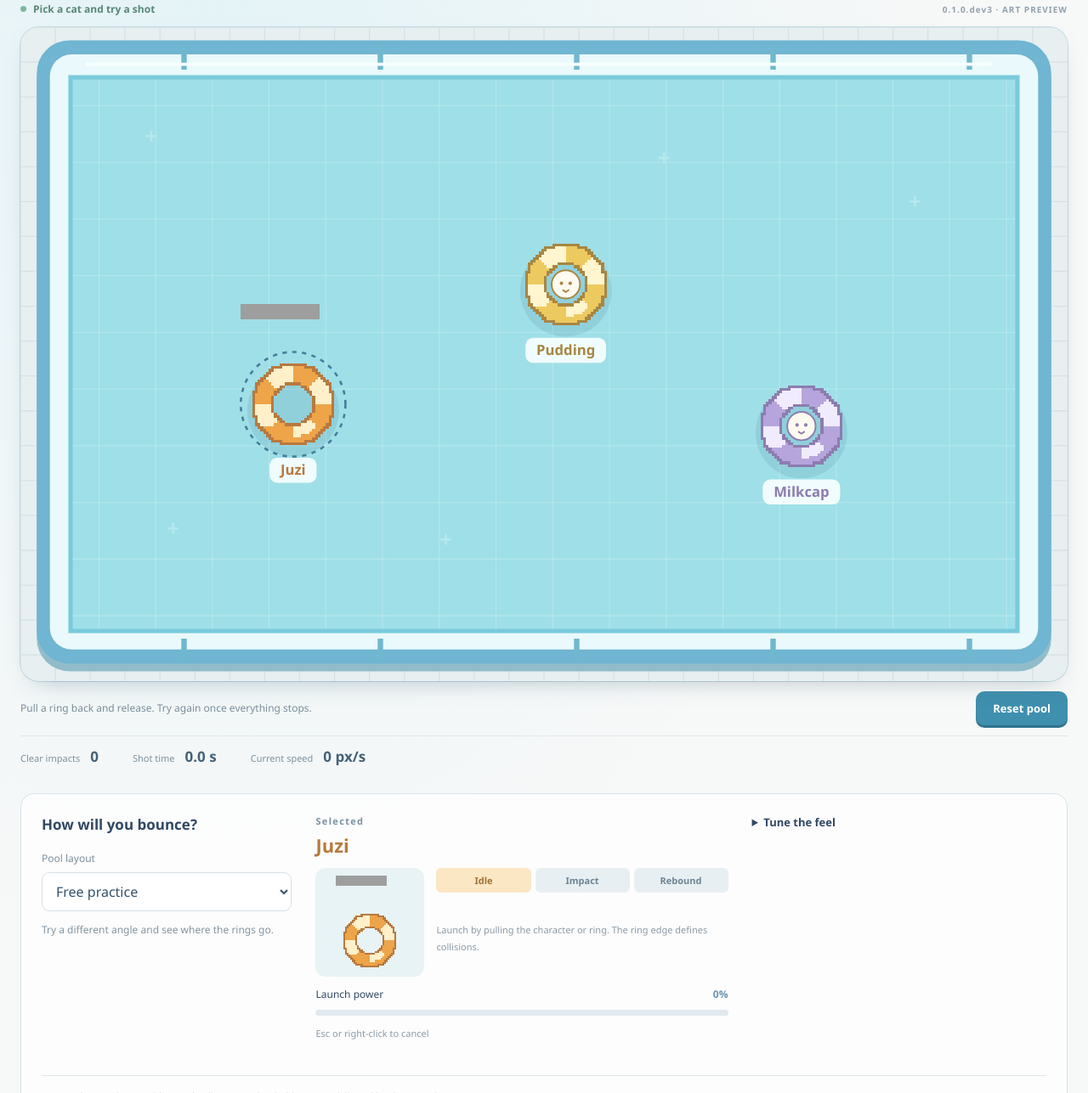
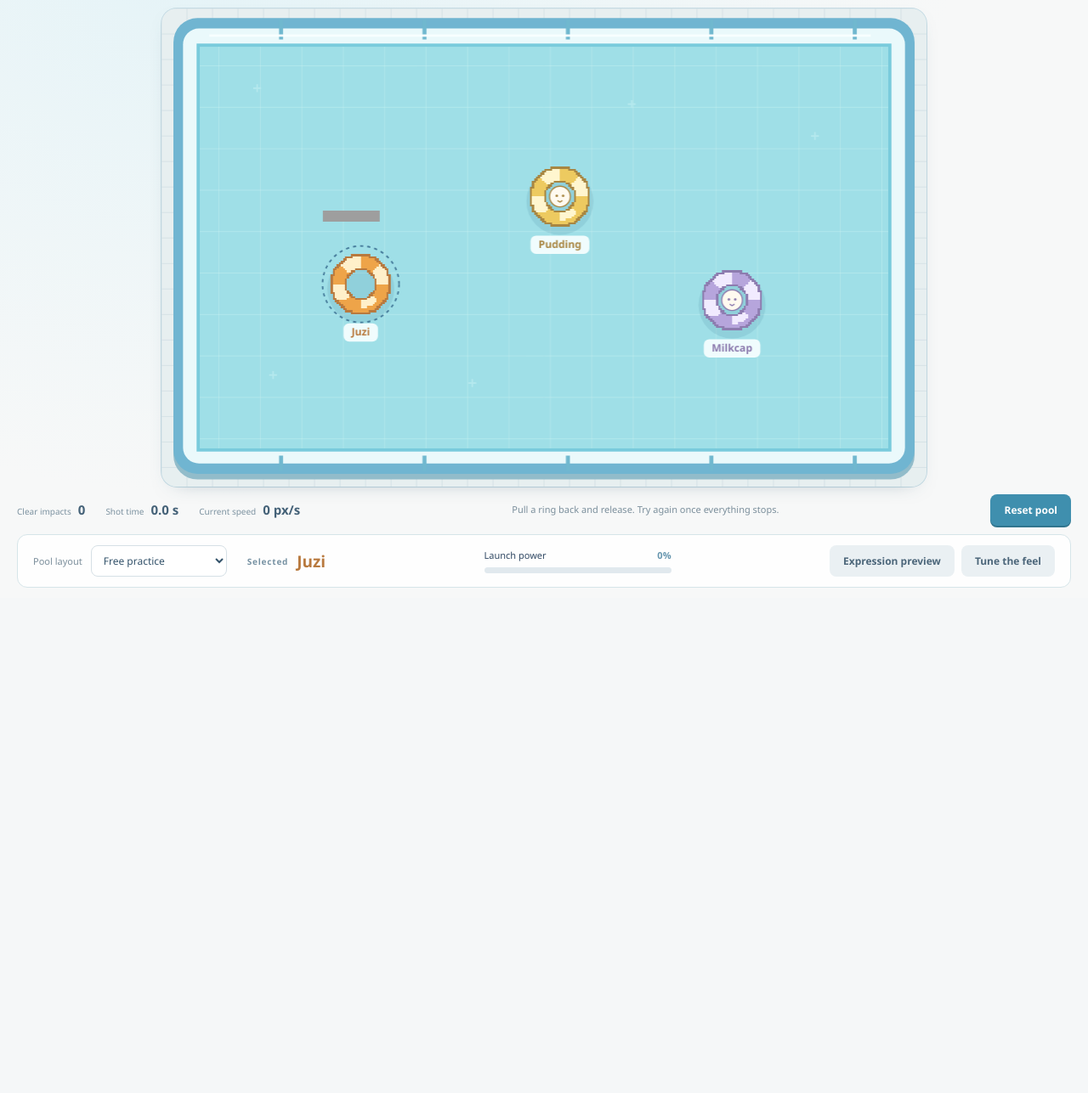
Before and after one commit to WhiteFrostune/n.e.k.o_plugin_miao_miao_bump, a plain HTML site: page static/index.html in a window 1280 px wide. Shown: the part 96-1383 px from the top of the page at 85% size. After the commit the page ends 800 px from the top, so only its background shows below. Drawn offline with Linux system fonts and the light colour scheme.

Commit message:
fix: fit complete playground and controls within viewport

```diff
--- a/i18n/en.json
+++ b/i18n/en.json
@@ -52,5 +52,6 @@
   "pose.rebound": "Rebound",
   "ui.artNote": "Launch by pulling the character or ring. The ring edge defines collisions.",
   "ui.artMissing": "The character image is unavailable. Placeholder play is still available.",
-  "ui.boundaries": "Show ring collision outlines"
+  "ui.boundaries": "Show ring collision outlines",
+  "ui.close": "Close"
 }
--- a/i18n/es.json
+++ b/i18n/es.json
@@ -52,5 +52,6 @@
   "pose.rebound": "Rebote",
   "ui.artNote": "Tira del personaje o flotador para lanzar. El borde del flotador determina el choque.",
   "ui.artMissing": "La imagen no está disponible. Puedes seguir con el flotador provisional.",
-  "ui.boundaries": "Mostrar límites de colisión"
+  "ui.boundaries": "Mostrar límites de colisión",
+  "ui.close": "Cerrar"
 }
--- a/i18n/ja.json
+++ b/i18n/ja.json
@@ -52,5 +52,6 @@
   "pose.rebound": "反発",
   "ui.artNote": "キャラや浮き輪を引いて発射。衝突は浮き輪の外縁で判定します。",
   "ui.artMissing": "キャラ画像を読み込めません。仮の浮き輪で引き続き遊べます。",
-  "ui.boundaries": "浮き輪の衝突範囲を表示"
+  "ui.boundaries": "浮き輪の衝突範囲を表示",
+  "ui.close": "閉じる"
 }
--- a/i18n/ko.json
+++ b/i18n/ko.json
@@ -52,5 +52,6 @@
   "pose.rebound": "반동",
   "ui.artNote": "캐릭터나 튜브를 당겨 발사하세요. 충돌은 튜브 바깥쪽을 기준으로 합니다.",
   "ui.artMissing": "캐릭터 이미지를 불러올 수 없습니다. 임시 튜브로 계속 플레이할 수 있어요.",
-  "ui.boundaries": "튜브 충돌 범위 표시"
+  "ui.boundaries": "튜브 충돌 범위 표시",
+  "ui.close": "닫기"
 }
--- a/i18n/pt.json
+++ b/i18n/pt.json
@@ -52,5 +52,6 @@
   "pose.rebound": "Rebote",
   "ui.artNote": "Puxe a personagem ou a boia para lançar. A borda da boia define a colisão.",
   "ui.artMissing": "A imagem não carregou. Você ainda pode jogar com a boia provisória.",
-  "ui.boundaries": "Mostrar limites de colisão"
+  "ui.boundaries": "Mostrar limites de colisão",
+  "ui.close": "Fechar"
 }
--- a/i18n/ru.json
+++ b/i18n/ru.json
@@ -52,5 +52,6 @@
   "pose.rebound": "Отскок",
   "ui.artNote": "Тяните персонажа или круг. Столкновения определяет край круга.",
   "ui.artMissing": "Изображение не загружено. Можно играть с временным кругом.",
-  "ui.boundaries": "Показать границы столкновения"
+  "ui.boundaries": "Показать границы столкновения",
+  "ui.close": "Закрыть"
 }
--- a/i18n/zh-CN.json
+++ b/i18n/zh-CN.json
@@ -52,5 +52,6 @@
   "pose.rebound": "回弹",
   "ui.artNote": "可以点角色或泳圈发射；实际碰撞以泳圈外缘为准。",
   "ui.artMissing": "角色图暂未加载，仍可使用占位泳圈试玩。",
-  "ui.boundaries": "显示泳圈碰撞范围"
+  "ui.boundaries": "显示泳圈碰撞范围",
+  "ui.close": "关闭"
 }
--- a/i18n/zh-TW.json
+++ b/i18n/zh-TW.json
@@ -52,5 +52,6 @@
   "pose.rebound": "回彈",
   "ui.artNote": "可點角色或泳圈發射；實際碰撞以泳圈外緣為準。",
   "ui.artMissing": "角色圖暫未載入，仍可使用佔位泳圈試玩。",
-  "ui.boundaries": "顯示泳圈碰撞範圍"
+  "ui.boundaries": "顯示泳圈碰撞範圍",
+  "ui.close": "關閉"
 }
--- a/static/game.js
+++ b/static/game.js
@@ -103,6 +103,7 @@
     $('selected-name').style.color = colors[selected].dark;
     $('layout-note').textContent = I.t(`note.${world.layout}`);
     $('juzi-card').hidden = selected !== 0;
+    $('show-art').disabled = selected !== 0;
     $('art-note').textContent = I.t(art ? 'ui.artNote' : 'ui.artMissing');
     drawPreview();
     updateStatus();
@@ -355,6 +356,12 @@
     listen(window, 'pageshow', () => { if (!destroyed) suspend(document.hidden); });
     listen($('reset'), 'click', reset);
     listen($('layout'), 'change', reset);
+    for (const [button, panel] of [['show-art', 'art-dialog'], ['show-tuning', 'tuning-dialog']]) {
+      listen($(button), 'click', () => { cancelAim(); $(panel).showModal(); });
+    }
+    document.querySelectorAll('[data-close]').forEach(button => listen(button, 'click', () => {
+      $(button.dataset.close).close();
+    }));
     document.querySelectorAll('[data-pose]').forEach(button => listen(button, 'click', () => {
       previewFrame = Number(button.dataset.pose);
       drawPreview();
--- a/static/index.html
+++ b/static/index.html
@@ -28,31 +28,37 @@
     <div id="load-error" role="alert" hidden></div>
     <div class="workspace" id="workspace" hidden>
       <section class="pool-section">
-        <div class="pool-heading"><span class="state-pill" id="state" aria-live="polite"></span><span class="version">0.1.0.dev3 · ART PREVIEW</span></div>
-        <div class="canvas-wrap"><canvas id="pool" width="960" height="600" tabindex="0" data-aria="ui.canvas"></canvas><div class="pause-cover" id="pause-cover" hidden><span data-t="ui.paused"></span></div></div>
-        <div class="pool-footer"><p data-t="ui.hint"></p><button id="reset" class="primary" data-t="ui.reset"></button></div>
-        <div class="shot-stats"><div><span data-t="ui.collisions"></span><strong id="collision-count">0</strong></div><div><span data-t="ui.duration"></span><strong id="shot-time">0.0 s</strong></div><div><span data-t="ui.speed"></span><strong id="speed">0 px/s</strong></div></div>
+        <div class="pool-heading"><span class="state-pill" id="state" aria-live="polite"></span><span class="version">0.1.0.dev4 · ART PREVIEW</span></div>
+        <div class="stage-slot"><div class="canvas-wrap"><canvas id="pool" width="960" height="600" tabindex="0" data-aria="ui.canvas"></canvas><div class="pause-cover" id="pause-cover" hidden><span data-t="ui.paused"></span></div></div></div>
+        <div class="pool-footer"><div class="shot-stats"><div><span data-t="ui.collisions"></span><strong id="collision-count">0</strong></div><div><span data-t="ui.duration"></span><strong id="shot-time">0.0 s</strong></div><div><span data-t="ui.speed"></span><strong id="speed">0 px/s</strong></div></div><p data-t="ui.hint"></p><button id="reset" class="primary" data-t="ui.reset"></button></div>
       </section>
       <section class="controls" data-aria="ui.tuning">
-        <section class="setup"><h2 data-t="ui.playground"></h2><label for="layout" data-t="ui.layout"></label><select id="layout"><option value="free" data-t="layout.free"></option><option value="wall" data-t="layout.wall"></option><option value="duel" data-t="layout.duel"></option><option value="chain" data-t="layout.chain"></option><option value="corner" data-t="layout.corner"></option></select><p class="layout-note" id="layout-note"></p></section>
-        <section class="selection"><p class="eyebrow" data-t="ui.selected"></p><h2 id="selected-name"></h2>
+        <section class="setup"><label for="layout" data-t="ui.layout"></label><select id="layout" aria-describedby="layout-note"><option value="free" data-t="layout.free"></option><option value="wall" data-t="layout.wall"></option><option value="duel" data-t="layout.duel"></option><option value="chain" data-t="layout.chain"></option><option value="corner" data-t="layout.corner"></option></select><p id="layout-note" hidden></p></section>
+        <section class="selection"><span class="eyebrow" data-t="ui.selected"></span><h2 id="selected-name"></h2></section>
+        <section class="power"><div class="power-label"><span data-t="ui.power"></span><strong id="power-value">0%</strong></div><div id="power-meter" class="power-meter" role="progressbar" aria-valuemin="0" aria-valuemax="100" aria-valuenow="0" data-aria="ui.power"><div id="power-fill"></div></div></section>
+        <div class="control-actions"><button id="show-art" type="button" class="secondary" data-t="ui.expression"></button><button id="show-tuning" type="button" class="secondary" data-t="ui.tuning"></button></div>
+      </section>
+    </div>
+    <dialog id="art-dialog" aria-labelledby="art-title">
+      <header class="dialog-heading"><h2 id="art-title" data-t="ui.artStudy"></h2><button type="button" data-close="art-dialog" data-t="ui.close"></button></header>
           <div id="juzi-card" hidden>
             <canvas id="character-preview" width="192" height="192" data-aria="ui.artStudy"></canvas>
             <div class="pose-buttons" role="group" data-aria="ui.expression"><button type="button" data-pose="0" aria-pressed="true" data-t="pose.idle"></button><button type="button" data-pose="1" aria-pressed="false" data-t="pose.impact"></button><button type="button" data-pose="2" aria-pressed="false" data-t="pose.rebound"></button></div>
             <p class="muted" id="art-note" data-t="ui.artNote"></p>
           </div>
-          <div class="power-label"><span data-t="ui.power"></span><strong id="power-value">0%</strong></div><div id="power-meter" class="power-meter" role="progressbar" aria-valuemin="0" aria-valuemax="100" aria-valuenow="0" data-aria="ui.power"><div id="power-fill"></div></div><p class="muted" data-t="ui.cancelHint"></p></section>
-        <details id="tuning"><summary data-t="ui.tuning"></summary><p class="muted" data-t="ui.tuningHint"></p><fieldset id="tuning-fields">
+      <p class="muted" data-t="ui.placeholder"></p>
+    </dialog>
+    <dialog id="tuning-dialog" aria-labelledby="tuning-title">
+      <header class="dialog-heading"><h2 id="tuning-title" data-t="ui.tuning"></h2><button type="button" data-close="tuning-dialog" data-t="ui.close"></button></header>
+        <section id="tuning"><p class="muted" data-t="ui.tuningHint"></p><fieldset id="tuning-fields">
           <label><span data-t="param.drag"></span><output id="drag-value"></output><input type="range" id="drag" min="0.35" max="1.6" step="0.05"></label>
           <label><span data-t="param.bounce"></span><output id="bounce-value"></output><input type="range" id="bounce" min="0.55" max="0.99" step="0.01"></label>
           <label><span data-t="param.wallBounce"></span><output id="wallBounce-value"></output><input type="range" id="wallBounce" min="0.55" max="0.99" step="0.01"></label>
           <label><span data-t="param.maxSpeed"></span><output id="maxSpeed-value"></output><input type="range" id="maxSpeed" min="800" max="2200" step="50"></label>
           <label><span data-t="param.mass"></span><output id="mass-value"></output><input type="range" id="mass" min="0.5" max="3.5" step="0.25"></label>
           <button id="defaults" type="button" class="secondary" data-t="ui.defaults"></button>
-        </fieldset><label class="boundary-control"><input id="show-hitboxes" type="checkbox"><span data-t="ui.boundaries"></span></label></details>
-        <p class="prototype-note" data-t="ui.placeholder"></p>
-      </section>
-    </div>
+        </fieldset><label class="boundary-control"><input id="show-hitboxes" type="checkbox"><span data-t="ui.boundaries"></span></label></section>
+    </dialog>
   </main>
 </body>
 </html>
--- a/static/style.css
+++ b/static/style.css
@@ -1,70 +1,76 @@
 :root { color-scheme: light; font-family: "Segoe UI", "Microsoft YaHei", system-ui, sans-serif; color: #304863; background: #f5f7f8; font-synthesis: none; }
 * { box-sizing: border-box; }
-body { margin: 0; background: radial-gradient(ellipse at 20% 0%, #e3f3f7, transparent 60%), #f7f8f8; min-height: 100vh; }
+body { margin: 0; background: radial-gradient(ellipse at 20% 0%, #e3f3f7, transparent 60%), #f7f8f8; }
 [hidden] { display: none !important; }
-.app { max-width: 1680px; padding: 18px 24px 28px; margin: auto; }
-.topbar { display: flex; justify-content: space-between; align-items: center; gap: 20px; margin-bottom: 16px; }
-.brand { display: flex; align-items: center; gap: 14px; }
-.brand-icon { display: grid; place-items: center; width: 50px; height: 50px; color: #fff; background: #4a9cbb; border-radius: 16px 16px 20px 20px; font-size: 28px; box-shadow: 0 4px 0 #d6e9ee; }
-.eyebrow { margin: 0 0 6px; font-size: 11px; font-weight: 700; color: #7792a3; letter-spacing: .12em; }
-h1 { margin: 0; font-size: clamp(21px, 2.2vw, 29px); color: #294d67; letter-spacing: .03em; }
-h2 { margin: 0 0 20px; font-size: 17px; }
+.app { max-width: 1280px; height: 100vh; height: 100dvh; padding: 12px 20px; margin: auto; display: grid; grid-template-rows: auto minmax(0, 1fr); gap: 10px; }
+.topbar { display: flex; justify-content: space-between; align-items: center; gap: 16px; }
+.brand { display: flex; align-items: center; gap: 12px; }
+.brand-icon { display: grid; place-items: center; width: 40px; height: 40px; color: #fff; background: #4a9cbb; border-radius: 12px; font-size: 24px; }
+.eyebrow { margin: 0 0 3px; font-size: 10px; font-weight: 700; color: #7792a3; letter-spacing: .08em; }
+h1 { margin: 0; font-size: clamp(20px, 2vw, 26px); color: #294d67; }
+h2 { margin: 0; font-size: 20px; }
 .language { display: flex; gap: 10px; align-items: center; font-size: 12px; color: #738998; }
 button, select, input { font: inherit; }
-select { border: 1px solid #d6e0e6; border-radius: 9px; padding: 10px 12px; color: #34536b; background: #fff; max-width: 100%; }
-button { cursor: pointer; border: 0; font-size: 13px; font-weight: 650; border-radius: 10px; padding: 11px 20px; transition: background .15s, transform .15s; }
+select { border: 1px solid #d6e0e6; border-radius: 8px; padding: 8px 10px; color: #34536b; background: #fff; max-width: 100%; }
+button { cursor: pointer; border: 0; font-size: 12px; font-weight: 650; border-radius: 8px; padding: 10px 16px; }
 button:active { transform: translateY(1px); }
-.primary { background: #3f8fae; color: #fff; box-shadow: 0 3px 0 #30758e; }
+button:disabled { cursor: default; opacity: .45; }
+.primary { background: #3f8fae; color: #fff; box-shadow: 0 2px 0 #30758e; }
 .primary:hover { background: #317e9d; }
-.secondary { color: #4c667a; background: #eaf0f3; width: 100%; margin-top: 10px; }
+.secondary, .dialog-heading button { color: #4c667a; background: #eaf0f3; }
 :focus-visible { outline: 3px solid #3d8eb8; outline-offset: 3px; }
-.workspace { display: block; }
-.pool-section { min-width: 0; }
-.pool-heading { display: flex; justify-content: space-between; align-items: center; margin-bottom: 8px; gap: 10px; }
-.state-pill { display: inline-flex; align-items: center; gap: 8px; min-height: 27px; color: #578879; font-size: 12px; font-weight: 650; }
+.workspace { display: grid; grid-template-rows: minmax(0, 1fr) auto; gap: 10px; min-height: 0; }
+.pool-section { display: grid; grid-template-rows: auto minmax(0, 1fr) auto; gap: 8px; min-height: 0; min-width: 0; }
+.pool-heading { display: flex; justify-content: space-between; align-items: center; gap: 10px; }
+.state-pill { display: inline-flex; align-items: center; gap: 8px; min-height: 24px; color: #578879; font-size: 12px; font-weight: 650; }
 .state-pill::before { content: ''; width: 7px; height: 7px; background: #7db8a0; border-radius: 50%; }
 .state-pill[data-state="moving"] { color: #377999; }
 .state-pill[data-state="moving"]::before { background: #4c9bbb; }
-.version { font-size: 10px; font-weight: 650; letter-spacing: .1em; color: #91a1ae; }
-.canvas-wrap { position: relative; overflow: hidden; border-radius: 22px; background: #d4e7ed; box-shadow: 0 12px 30px -18px #33596d80, 0 0 0 1px #c6dce5; }
+.version { font-size: 9px; font-weight: 650; letter-spacing: .06em; color: #91a1ae; }
+.stage-slot { display: grid; place-items: center; min-height: 0; min-width: 0; container-type: size; }
+.canvas-wrap { position: relative; width: min(100cqw, 160cqh, 1120px); aspect-ratio: 8 / 5; overflow: hidden; border-radius: 18px; background: #d4e7ed; box-shadow: 0 8px 24px -16px #33596d80, 0 0 0 1px #c6dce5; }
 canvas { display: block; width: 100%; height: auto; aspect-ratio: 8 / 5; touch-action: none; cursor: grab; user-select: none; }
 canvas.aiming { cursor: grabbing; }
 canvas.moving { cursor: default; }
 .pause-cover { position: absolute; inset: 0; display: grid; place-items: center; background: #e3f2f4bb; color: #416477; font-weight: 650; pointer-events: none; }
-.pool-footer { display: flex; align-items: center; justify-content: space-between; gap: 16px; margin: 12px 0; }
-.pool-footer p { margin: 0; font-size: 12px; line-height: 1.8; color: #7a8e9b; }
+.pool-footer { display: flex; align-items: center; justify-content: space-between; gap: 16px; min-height: 38px; }
+.pool-footer p { margin: 0; font-size: 11px; line-height: 1.6; color: #7a8e9b; }
 .pool-footer button { flex-shrink: 0; }
-.shot-stats { display: flex; gap: 40px; padding: 12px 0; border-top: 1px solid #dde6ea; }
-.shot-stats > div { display: flex; gap: 12px; align-items: baseline; font-size: 11px; color: #7c92a0; }
-.shot-stats strong { font-size: 17px; color: #456278; font-variant-numeric: tabular-nums; font-weight: 600; }
-.controls { display: grid; grid-template-columns: minmax(180px, .85fr) minmax(320px, 1.4fr) minmax(240px, 1fr); gap: 28px; margin-top: 20px; padding: 24px; background: #ffffffc9; border: 1px solid #d6e5e9; border-radius: 16px; }
-.setup label { display: block; font-size: 12px; color: #7b8e9b; margin-bottom: 8px; }
-.setup select { width: 100%; }
-.layout-note { color: #8295a1; font-size: 12px; line-height: 1.7; min-height: 40px; margin: 12px 0 0; }
-.selection { min-width: 0; }
-.selection h2 { margin-bottom: 12px; font-size: 22px; }
-#juzi-card { display: grid; grid-template-columns: 128px minmax(0, 1fr); gap: 8px 14px; align-items: start; margin-bottom: 12px; }
-#character-preview { width: 128px; height: 128px; grid-row: 1 / 3; image-rendering: pixelated; background: #e8f3f5; border-radius: 12px; cursor: default; }
-.pose-buttons { display: flex; gap: 5px; }
-.pose-buttons button { flex: 1; padding: 7px 3px; border-radius: 6px; background: #e8eff2; color: #6e8494; font-size: 11px; }
-.pose-buttons button[aria-pressed="true"] { background: #fbe7c4; color: #9d7035; }
-#art-note { margin: 0; }
-.boundary-control { display: flex; align-items: center; gap: 7px; margin-top: 14px; font-size: 11px; color: #728b9b; }
-.boundary-control input { accent-color: #579bb9; }
-.power-label { display: flex; justify-content: space-between; font-size: 12px; margin-bottom: 10px; }
+.shot-stats { display: flex; gap: 24px; }
+.shot-stats > div { display: flex; gap: 8px; align-items: baseline; font-size: 10px; color: #7c92a0; }
+.shot-stats strong { font-size: 15px; color: #456278; font-variant-numeric: tabular-nums; font-weight: 600; }
+.controls { display: flex; align-items: center; gap: 24px; min-width: 0; padding: 12px 18px; background: #ffffffdd; border: 1px solid #d6e5e9; border-radius: 12px; }
+.setup { display: flex; align-items: center; gap: 10px; min-width: 0; }
+.setup label { font-size: 11px; color: #7b8e9b; white-space: nowrap; }
+.setup select { width: 160px; font-size: 12px; }
+.selection { display: flex; gap: 10px; align-items: center; }
+.selection .eyebrow { margin: 0; }
+.selection h2 { font-size: 19px; white-space: nowrap; }
+.power { flex: 1; min-width: 110px; max-width: 220px; margin-left: auto; }
+.power-label { display: flex; justify-content: space-between; font-size: 11px; margin-bottom: 7px; }
 .power-label strong { font-weight: 600; color: #6897af; }
 .power-meter { height: 7px; background: #e1e9ee; border-radius: 4px; overflow: hidden; }
 .power-meter > div { height: 100%; width: 0; background: #66aeca; border-radius: inherit; }
+.control-actions { display: flex; gap: 8px; margin-left: auto; flex-shrink: 0; }
 .muted { font-size: 11px; line-height: 1.8; color: #8a9aa7; }
-details { min-width: 0; }
-summary { cursor: pointer; font-size: 13px; font-weight: 650; padding-bottom: 5px; }
+dialog { width: min(420px, calc(100vw - 28px)); max-height: calc(100dvh - 32px); overflow: auto; padding: 22px; border: 1px solid #d6e5e9; border-radius: 16px; color: #304863; box-shadow: 0 14px 50px #294d6733; }
+dialog::backdrop { background: #294d674d; }
+.dialog-heading { display: flex; align-items: center; justify-content: space-between; gap: 16px; margin-bottom: 18px; }
+.dialog-heading h2 { font-size: 18px; }
+.dialog-heading button { padding: 8px 12px; }
+#character-preview { width: 192px; height: 192px; margin: auto auto 16px; image-rendering: pixelated; background: #e8f3f5; border-radius: 12px; cursor: default; }
+.pose-buttons { display: flex; gap: 8px; }
+.pose-buttons button { flex: 1; background: #e8eff2; color: #6e8494; }
+.pose-buttons button[aria-pressed="true"] { background: #fbe7c4; color: #9d7035; }
+.boundary-control { display: flex; align-items: center; gap: 7px; margin-top: 14px; font-size: 12px; color: #728b9b; }
+.boundary-control input { accent-color: #579bb9; }
 fieldset { margin: 0; padding: 0; border: 0; }
 fieldset label { display: grid; grid-template-columns: 1fr auto; align-items: center; gap: 8px; font-size: 12px; margin: 16px 0; }
+fieldset .secondary { width: 100%; }
 output { color: #5f91a9; font-variant-numeric: tabular-nums; }
 input[type="range"] { width: 100%; grid-column: 1 / -1; accent-color: #579bb9; margin: 0; cursor: pointer; }
 fieldset:disabled { opacity: .5; }
-.prototype-note { grid-column: 1 / -1; margin: 0; padding-top: 14px; border-top: 1px solid #dde6ea; font-size: 11px; color: #9aa7af; line-height: 1.8; }
 #load-error { padding: 20px; color: #9b4d42; background: #fff0e9; border-radius: 12px; }
-@media (max-width: 1000px) { .app { padding: 16px; } .controls { grid-template-columns: minmax(180px, .8fr) minmax(300px, 1.2fr); gap: 20px; } details { grid-column: 1 / -1; } .shot-stats { gap: 20px; flex-wrap: wrap; } }
-@media (max-width: 640px) { .app { padding: 12px 8px; } .topbar { align-items: flex-start; margin-bottom: 12px; } .brand-icon { display: none; } .language > span { display: none; } .language select { max-width: 105px; font-size: 12px; } .controls { grid-template-columns: minmax(0, 1fr); padding: 18px; gap: 22px; } h1 { font-size: 20px; } .pool-footer { align-items: flex-start; } .pool-footer p { font-size: 11px; } .shot-stats { justify-content: space-between; gap: 12px; } .shot-stats > div { display: grid; gap: 4px; } .version { font-size: 8px; } }
-@media (prefers-reduced-motion: reduce) { button { transition: none; } }
+@media (max-width: 1000px) { .controls { gap: 16px; } .pool-footer p { display: none; } .setup label { display: none; } .selection { gap: 6px; } }
+@media (max-width: 740px) { .app { padding: 10px 12px; gap: 8px; } .brand-icon, .language > span { display: none; } .language select { max-width: 110px; font-size: 11px; } .controls { display: grid; grid-template-columns: minmax(0, 1fr) auto; gap: 12px 16px; padding: 12px; } .setup select { width: 100%; } .power { margin: 0; max-width: none; min-width: 0; } .selection { justify-content: flex-end; } .control-actions { margin: 0; } .control-actions button { padding: 9px 12px; } .shot-stats { gap: 12px; } .shot-stats > div { display: grid; gap: 2px; } .version { font-size: 8px; } .state-pill { font-size: 11px; } h1 { font-size: 20px; } }
+@media (max-height: 520px) and (min-width: 741px) { .app { padding: 6px 12px; gap: 4px; } .workspace { gap: 4px; } .brand-icon, .brand .eyebrow { display: none; } h1 { font-size: 20px; } .controls { padding: 7px 12px; } .pool-section { gap: 4px; } }
```
Also changed, not shown: docs/art/juzi-in-pool.png, 7 other files.
